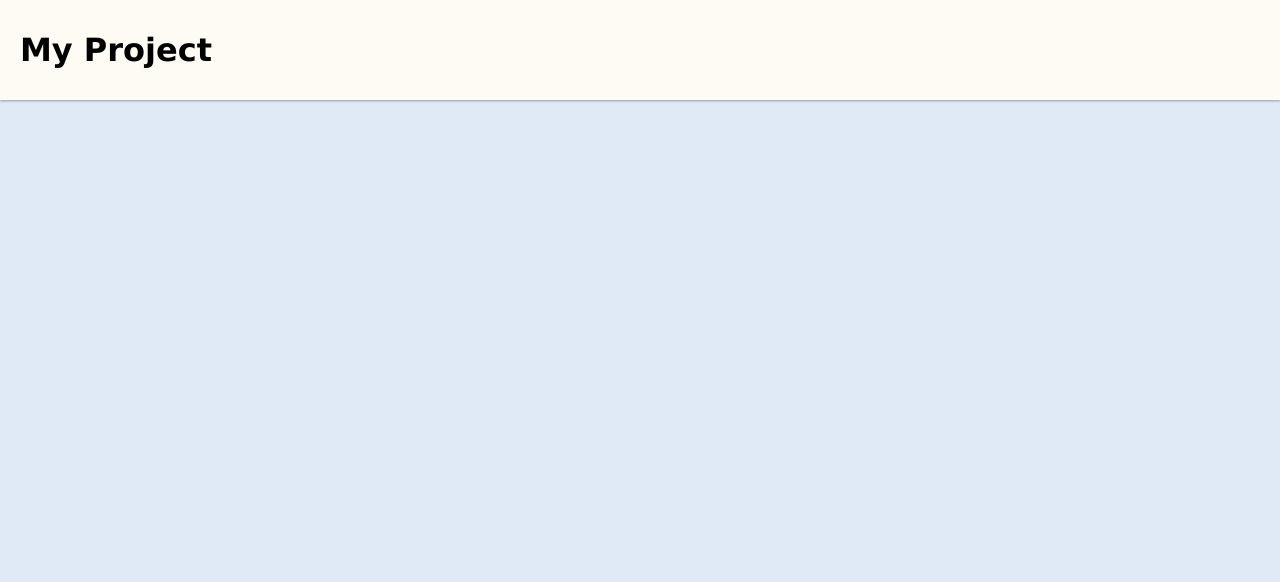
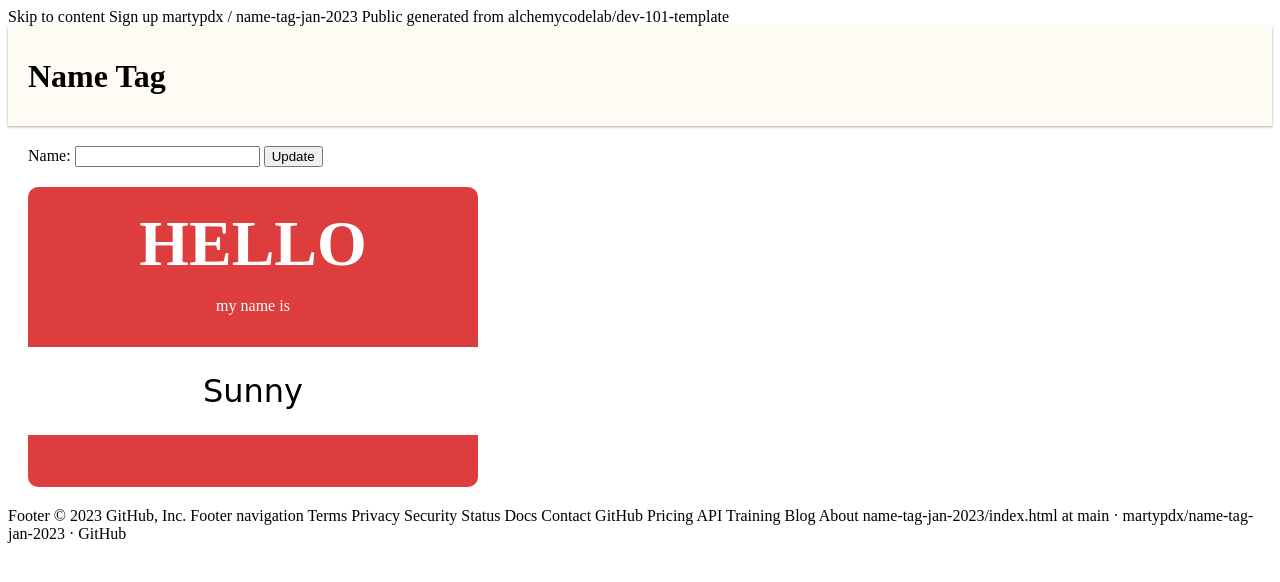
Before and after one commit to sunny-erickson/name-tag, a plain HTML site: page index.html in a window 1280 px wide. Drawn offline with Linux system fonts and the light colour scheme.

Commit message:
my changes at last

```diff
--- a/index.html
+++ b/index.html
@@ -1,3 +1,11 @@
+Skip to content
+Sign up
+martypdx
+/
+name-tag-jan-2023
+Public
+generated from alchemycodelab/dev-101-template
+
 <!DOCTYPE html>
 <html lang="en">
 
@@ -13,18 +21,42 @@
 
     <link rel="stylesheet" href="style.css" />
 
-    <title>My Project</title>
+    <title>Name Tag</title>
 </head>
 
 <body>
     <header>
-        <h1>My Project</h1>
+        <h1>Name Tag</h1>
     </header>
 
     <main>
+        <section>
+            Name: <input>
+            <button>Update</button>
+        </section>
 
+        <section class="name-tag">
+            <p class="greeting">Hello</p>
+            <p>my name is</p>
+            <p class="name-display">Sunny</p>
+        </section>
     </main>
 
 </body>
 
 </html>
+Footer
+© 2023 GitHub, Inc.
+Footer navigation
+Terms
+Privacy
+Security
+Status
+Docs
+Contact GitHub
+Pricing
+API
+Training
+Blog
+About
+name-tag-jan-2023/index.html at main · martypdx/name-tag-jan-2023 · GitHub
--- a/style.css
+++ b/style.css
@@ -1,3 +1,23 @@
+Skip to content
+Sign up
+martypdx
+/
+name-tag-jan-2023
+Public
+generated from alchemycodelab/dev-101-template
+Code
+Issues
+Pull requests
+Actions
+Projects
+Security
+More
+name-tag-jan-2023/style.css
+@martypdx
+martypdx basic name tag design
+ History
+ 1 contributor
+58 lines (49 sloc)  1.05 KB
 body {
     margin: 0;
     font-family: Corbel, 'Lucida Grande', 'Lucida Sans Unicode', 'Lucida Sans', 'DejaVu Sans',
@@ -28,3 +48,46 @@ header .logo {
 main {
     padding: 20px;
 }
+
+.name-tag {
+    background: #de3d3d;
+    color: white;
+    width: 450px;
+    margin-top: 20px;
+    padding-top: 20px;
+    padding-bottom: 20px;
+    border-radius: 10px;
+
+    text-align: center;
+}
+
+.greeting {
+    text-transform: uppercase;
+    font-size: 4em;
+    font-weight: bold;
+    margin: 0;
+}
+
+.name-display {
+    background: white;
+    color: black;
+    padding-top: 25px;
+    padding-bottom: 25px;
+    font-family: cursive;
+    font-size: 2em;
+}
+Footer
+© 2023 GitHub, Inc.
+Footer navigation
+Terms
+Privacy
+Security
+Status
+Docs
+Contact GitHub
+Pricing
+API
+Training
+Blog
+About
+name-tag-jan-2023/style.css at main · alchemycodelab/name-tag-jan-2023 · GitHub
```
